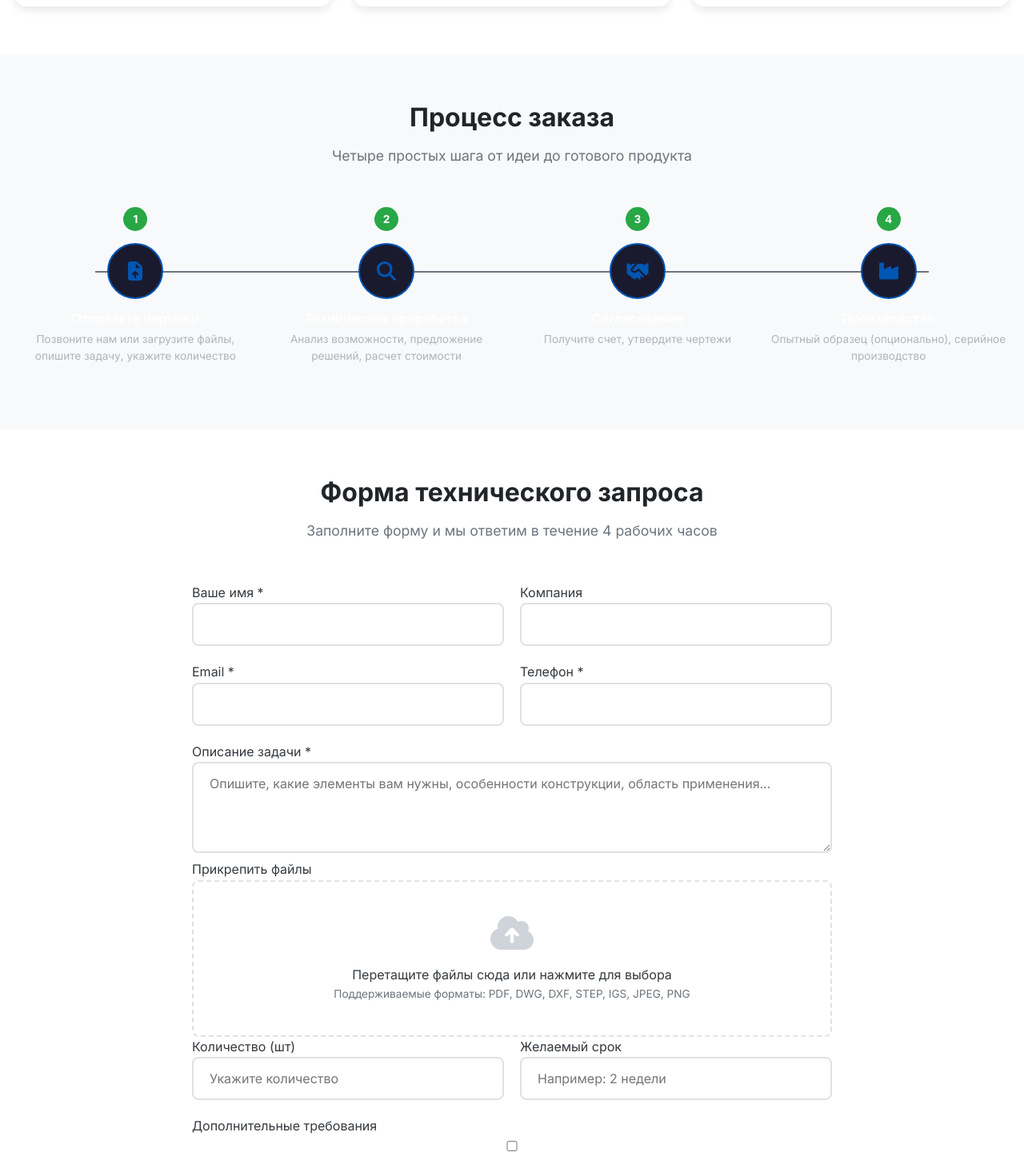
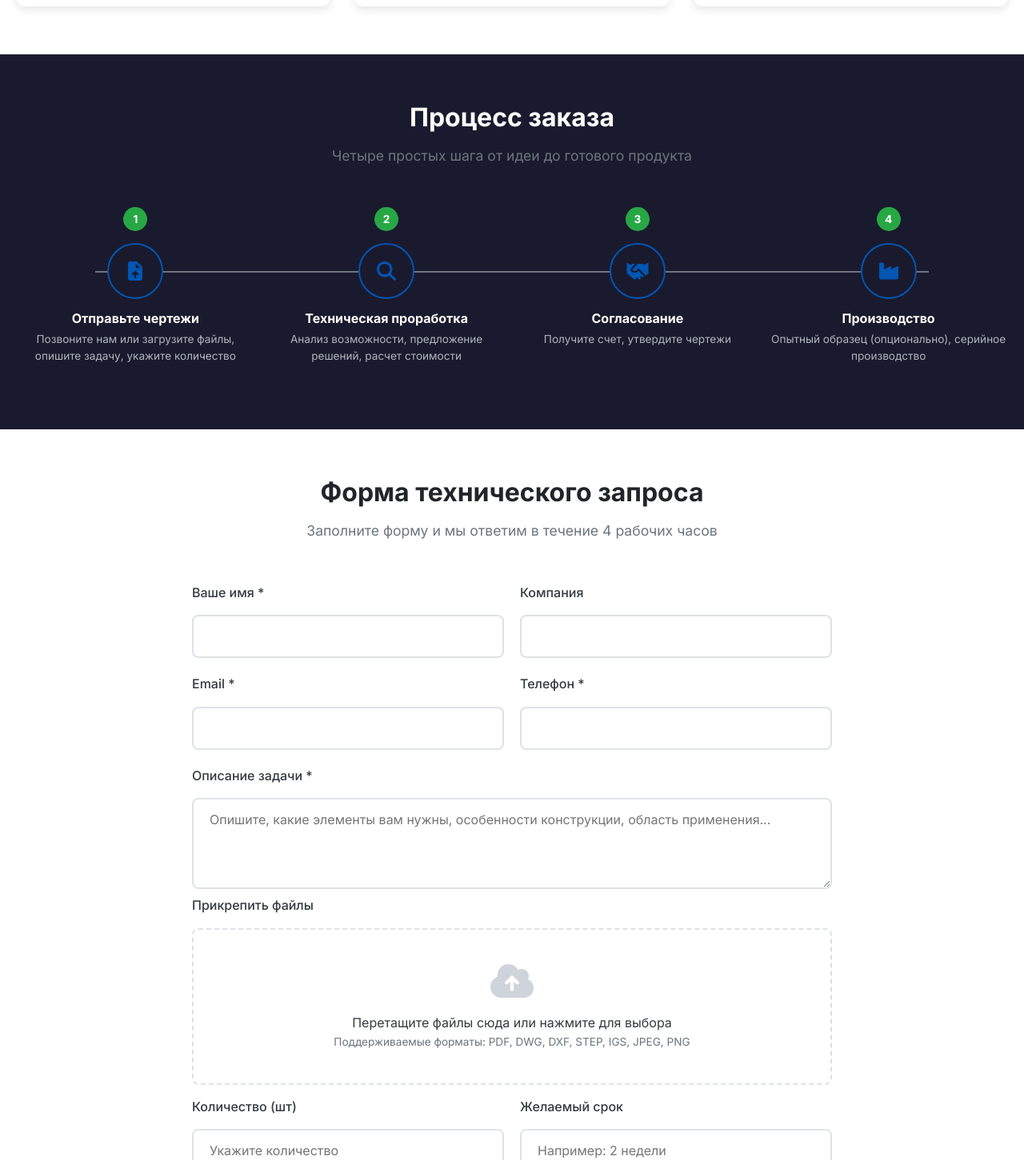
Before and after one commit to zuev720/fora-site, a Next.js app in the folder fora-nextjs/: page /custom-orders in a window 1280 px wide. Shown: the part 1000-2451 px from the top of the page at 80% size. Built offline with nearby package versions, Linux system fonts and the light colour scheme.

Commit message:
fix styles in custom-order

```diff
--- a/fora-nextjs/src/app/custom-orders/page.tsx
+++ b/fora-nextjs/src/app/custom-orders/page.tsx
@@ -95,7 +95,7 @@ export default function CustomOrdersPage() {
       </section>
 
       {/* Order Process */}
-      <section className="content-section alt-bg order-process">
+      <section className="alt-bg order-process">
         <div className="container">
           <div className="section-header">
             <h2>Процесс заказа</h2>
@@ -126,7 +126,7 @@ export default function CustomOrdersPage() {
           </div>
 
           <div className="contact-form" style={{ maxWidth: '800px', margin: '0 auto' }}>
-            <form id="customOrderForm">
+            <form id="customOrderForm" className="custom-order-form">
               <div className="form-row">
                 <div className="form-group">
                   <label>Ваше имя *</label>
@@ -185,7 +185,7 @@ export default function CustomOrdersPage() {
               <div className="form-group">
                 <label>Дополнительные требования</label>
                 <div className="checkbox-group">
-                  <div className="checkbox-item">
+                  <div className="checkbox-item custom-order-checkbox">
                     <input type="checkbox" id="consultation" name="requirements[]" value="consultation" />
                     <label htmlFor="consultation">Нужна техническая консультация</label>
                   </div>
--- a/fora-nextjs/src/styles/globals.css
+++ b/fora-nextjs/src/styles/globals.css
@@ -1388,6 +1388,7 @@ h4 {
     box-shadow: var(--shadow-lg);
     color: var(--white);
 }
+
 /* Catalog Main */
 .catalog-header {
     display: flex;
@@ -2310,6 +2311,53 @@ h4 {
     }
 }
 
+
+/* ===================================
+   CUSTOM ORDER PAGE STYLES
+   =================================== */
+
+.order-process {
+    background: var(--dark-color);
+    padding: 60px 0;
+}
+
+.order-process h2 {
+    color: var(--white);
+    font-size: 2rem;
+}
+
+.custom-order-form label {
+    font-weight: 500;
+    margin-top: 10px;
+}
+
+.custom-order-form input {
+    margin-top: 15px;
+}
+
+.custom-order-form textarea {
+    margin-top: 15px;
+}
+
+.file-upload {
+    margin-top: 15px;
+    margin-bottom: 15px;
+}
+
+.custom-order-checkbox {
+    display: flex;
+    flex-direction: row;
+    justify-content: flex-start;
+    align-items: center;
+}
+
+.custom-order-checkbox input {
+    height: fit-content;
+    width: fit-content;
+    margin-right: 10px;
+    /* margin-right: 10px; */
+}
+
 /* ===================================
    ABOUT PAGE STYLES
    =================================== */
```
